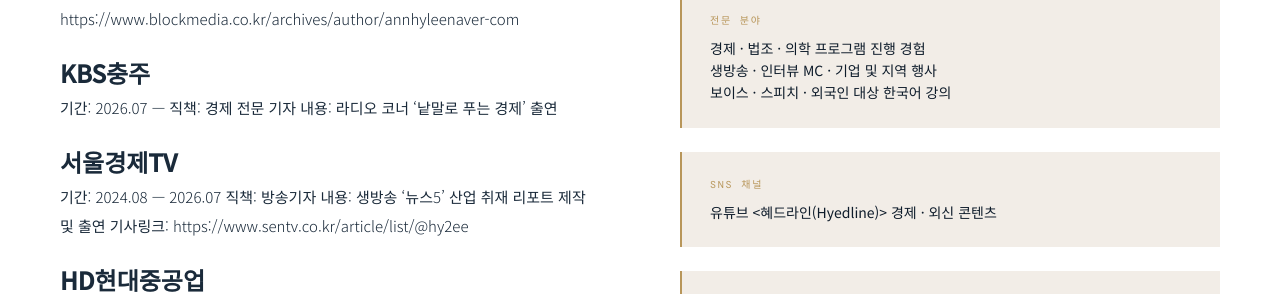
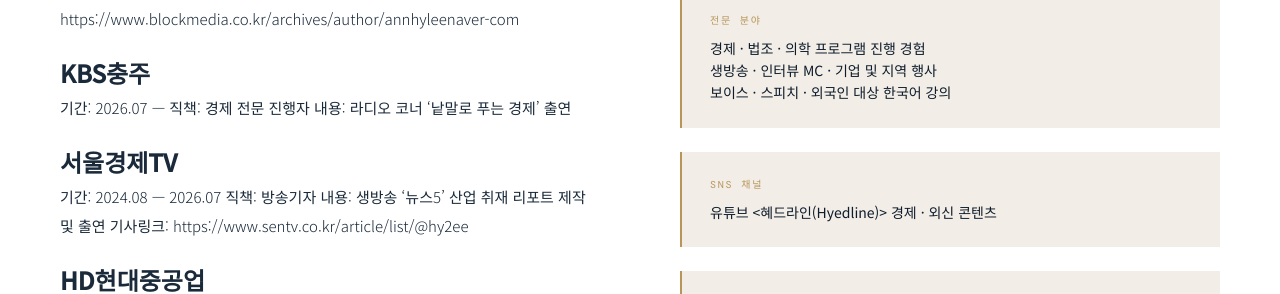
Before and after one commit to annhylee/annhylee.github.io, a Jekyll site: the page built from content/career.md, in a window 1280 px wide and 900 px high, scrolled down 1965 px. Shown: the part 163-457 px from the top of the window. Built offline with Jekyll 4.4.1, drawn with Linux system fonts in a browser that asks for light colours; some web fonts are replaced; our own code applies the rules of GitHub Pages for plain Markdown files.

Commit message:
Update career.md

```diff
--- a/content/career.md
+++ b/content/career.md
@@ -16,7 +16,7 @@
 
 ## KBS충주
 기간: 2026.07 —
-직책: 경제 전문 기자
+직책: 경제 전문 진행자
 내용: 라디오 코너 '낱말로 푸는 경제' 출연
 
 ## 서울경제TV
```
